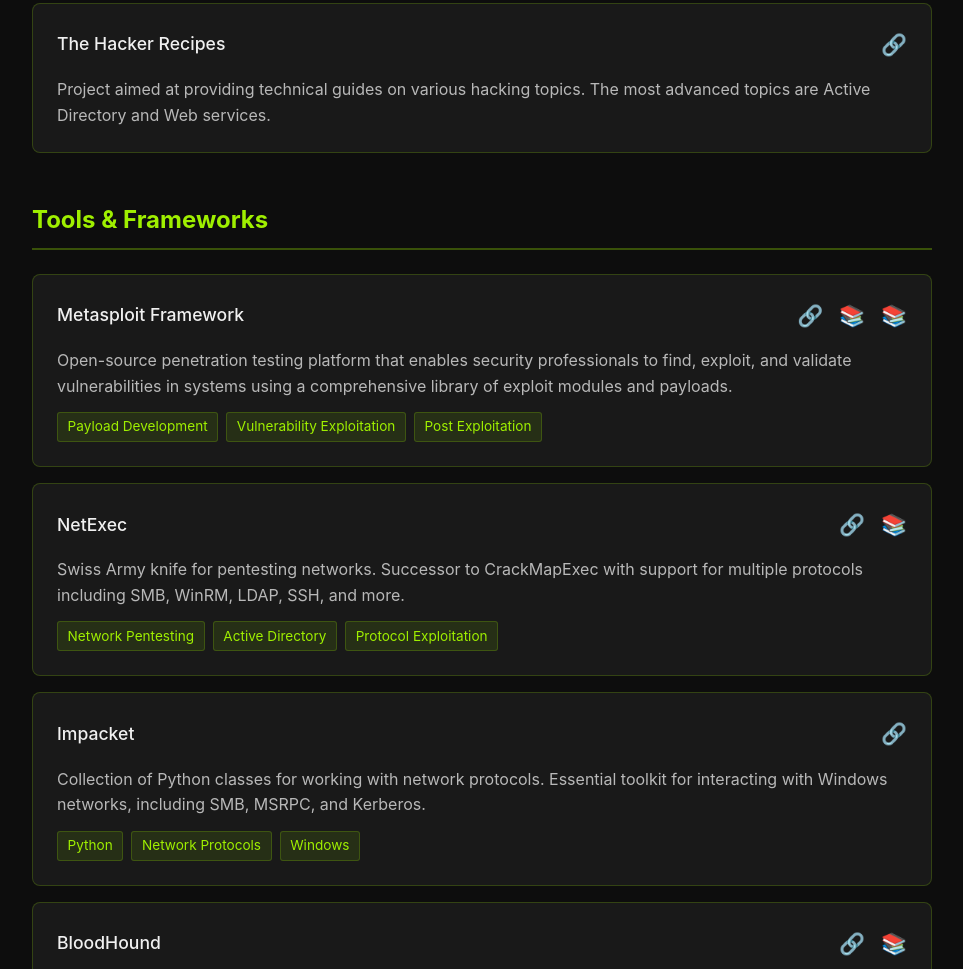
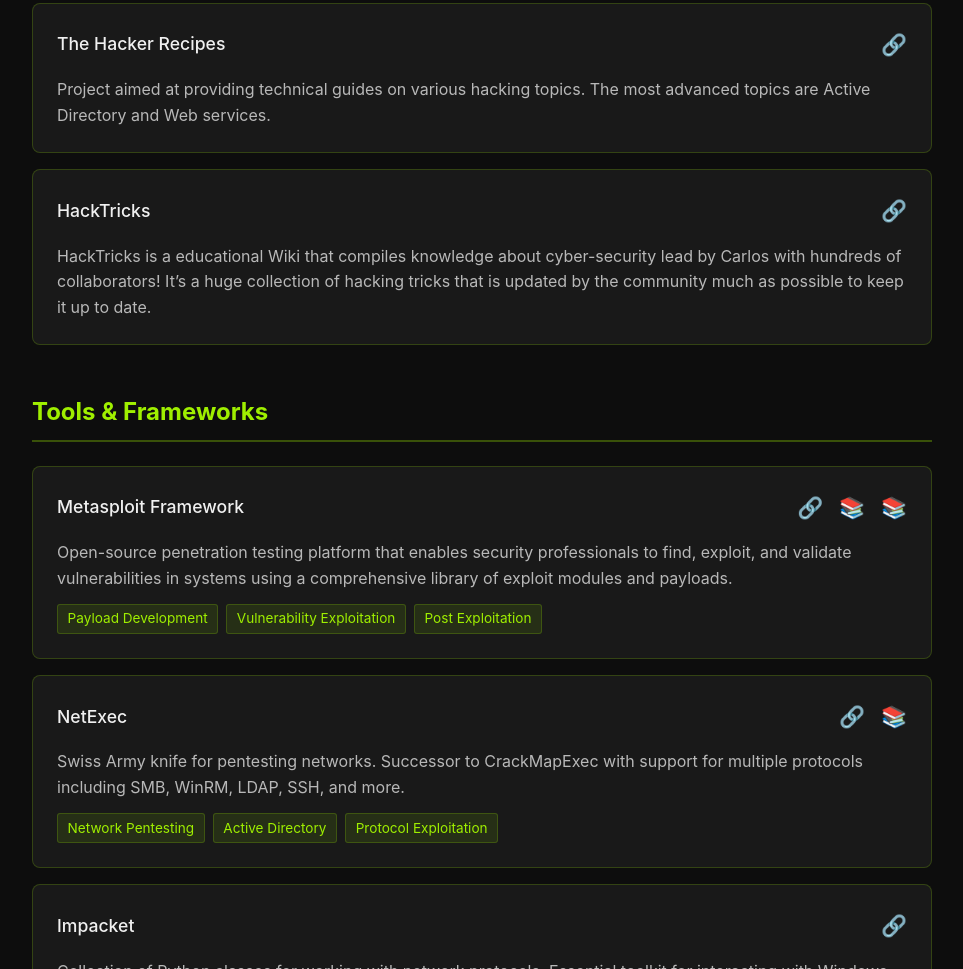
Before and after one commit to antoinet/htb-meetup-zurich, a plain HTML site: page resources.html in a window 1280 px wide. Shown: the part 1299-2268 px from the top of the page, without its empty margins (158-1121 px from the left). Drawn offline with Linux system fonts and the light colour scheme.

Commit message:
Add HackTricks

```diff
--- a/resources.html
+++ b/resources.html
@@ -91,6 +91,18 @@
         </div>
       </div>
 
+      <div class="event-card">
+        <div class="event-header">
+          <span class="event-title">HackTricks</span>
+          <div class="icon-links">
+            <a href="https://book.hacktricks.wiki/" class="icon-link" title="Visit Website">🔗</a>
+          </div>
+        </div>
+        <div class="event-details">
+          <span class="sponsor">HackTricks is a educational Wiki that compiles knowledge about cyber-security lead by Carlos with hundreds of collaborators! It’s a huge collection of hacking tricks that is updated by the community much as possible to keep it up to date.</span>
+        </div>
+      </div>
+
     </div>
 
     <div class="year-section">
```
